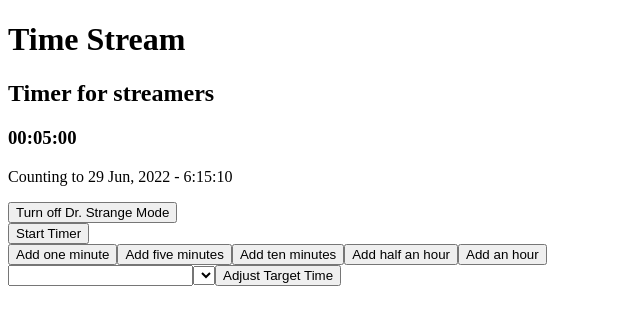
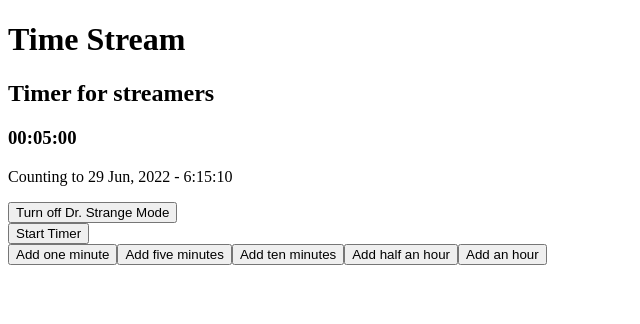
Before and after one commit to ben-laird/adjustable-timer, a React (Create React App) app: page / in a window 1280 px wide. Shown: the top 324 px of the page, without its empty margins (0-640 px from the left). Built offline with nearby package versions, Linux system fonts and the light colour scheme.

Commit message:
Take off AdjustTime

```diff
--- a/src/App.tsx
+++ b/src/App.tsx
@@ -1,5 +1,4 @@
 import { AdjustTargetBaseProps } from "./features/timer/AdjustTarget";
-import AdjustTime from "./features/timer/AdjustTime";
 import StartStop from "./features/timer/StartStop";
 import TargetAdjusters from "./features/timer/TargetAdjusters";
 import Timer from "./features/timer/Timer";
@@ -20,7 +19,6 @@
       <Timer />
       <StartStop />
       <TargetAdjusters adjusters={adjusters} />
-      <AdjustTime />
     </div>
   );
 };
```
